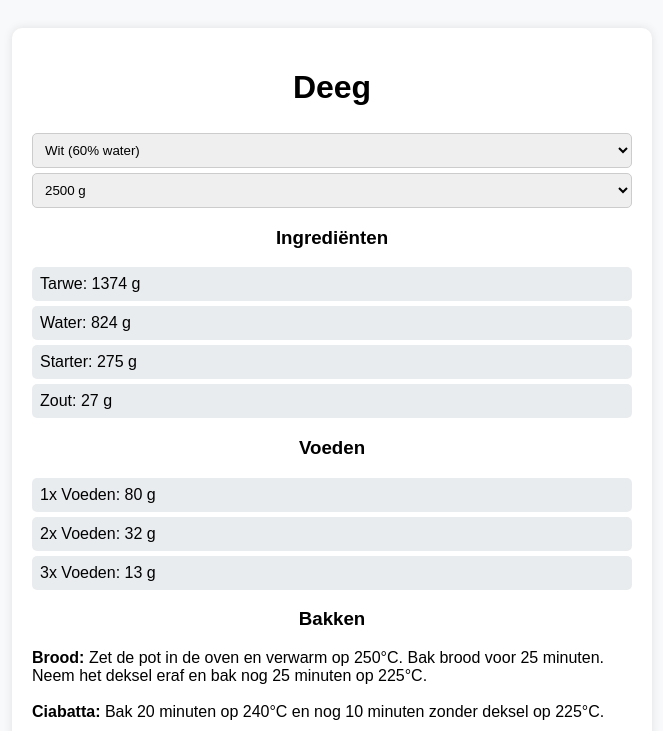
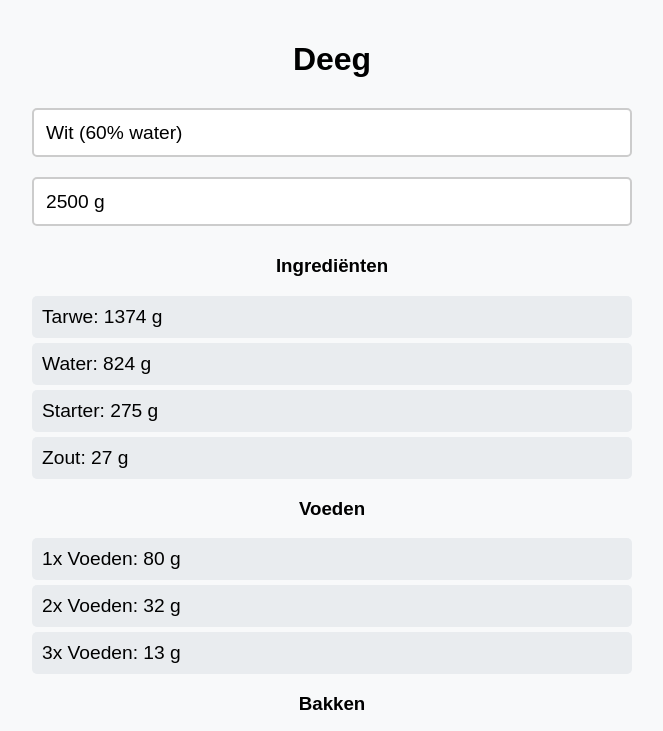
Before and after one commit to nicdebacker/deeg-calculator, a plain HTML site: page index.html in a window 1280 px wide. Shown: the top 731 px of the page, without its empty margins (308-971 px from the left). Drawn offline with Linux system fonts and the light colour scheme.

Commit message:
Update style.css

```diff
--- a/style.css
+++ b/style.css
@@ -1,44 +1,52 @@
 body {
     font-family: Arial, sans-serif;
     background-color: #f8f9fa;
+    margin: 0;
     padding: 20px;
+    text-align: center;
 }
 
 .container {
     max-width: 600px;
-    margin: auto;
-    background: white;
-    padding: 20px;
-    border-radius: 10px;
-    box-shadow: 0px 0px 10px rgba(0, 0, 0, 0.1);
+    margin: 0 auto;
 }
 
-h1, h3 {
-    text-align: center;
-}
-
-label {
-    font-weight: bold;
-    display: block;
-    margin-top: 10px;
+h1 {
+    font-size: 2em;
+    margin-bottom: 20px;
 }
 
 select, input {
     width: 100%;
-    padding: 8px;
-    margin-top: 5px;
-    border: 1px solid #ccc;
+    padding: 12px;
+    margin: 10px 0;
+    font-size: 1.2em;
+    background-color: white;
+    border: 2px solid #ccc;
     border-radius: 5px;
+    appearance: none;
+    -webkit-appearance: none;
+}
+
+select:focus, input:focus {
+    border-color: #666;
+    outline: none;
 }
 
 ul {
-    list-style: none;
+    list-style-type: none;
     padding: 0;
 }
 
-ul li {
-    background: #e9ecef;
-    padding: 8px;
+li {
+    font-size: 1.2em;
+    background-color: #e9ecef;
+    padding: 10px;
     margin: 5px 0;
     border-radius: 5px;
+    text-align: left;
 }
+
+.ingredient-amount {
+    font-weight: bold;
+}
```
